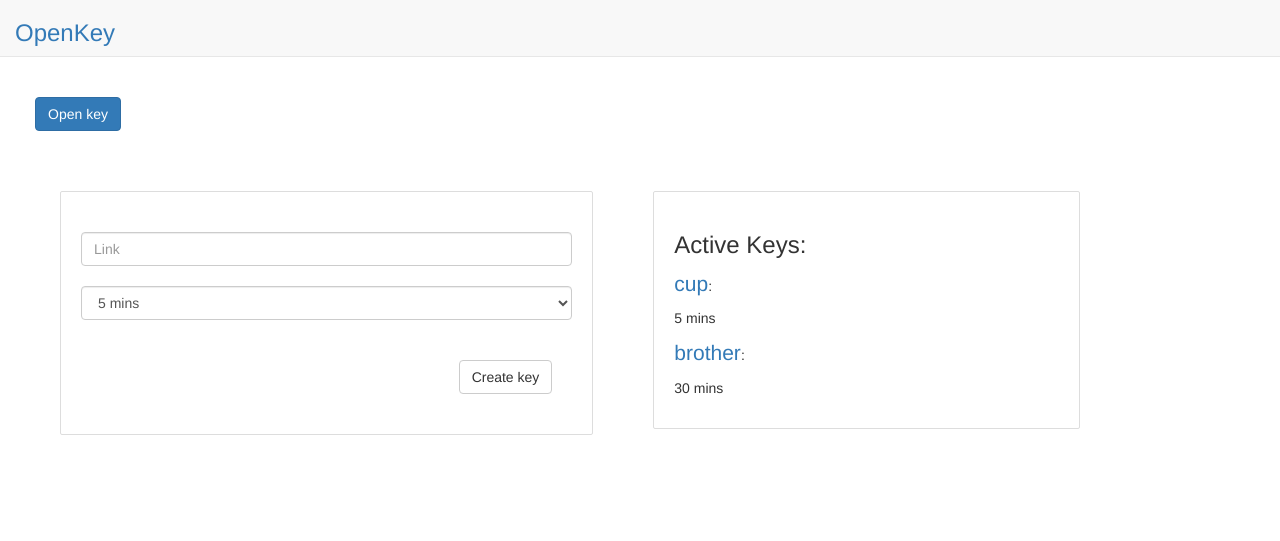
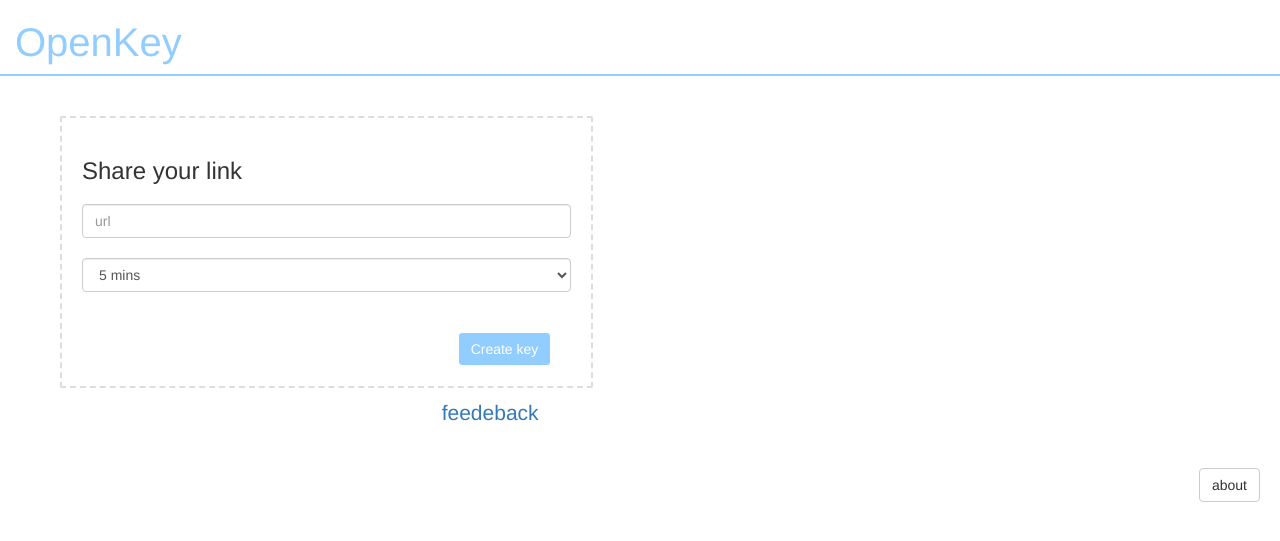
Before and after one commit to andreGarvin/openkey, a Flask app: page / in a window 1280 px wide. Shown: the top 541 px of the page. Run offline with Flask 2, Linux system fonts and the light colour scheme; some libraries are stand-ins or nearby versions.

Commit message:
made some UI changes to openkey

```diff
--- a/app.py
+++ b/app.py
@@ -12,11 +12,13 @@ db = loads( open('db.json', 'r').read() )
 
 # check url function
 def check_url( url ):
+
     """
         this function checks wether the url sent
         by the user is valid or does nopt leasd to a
         broken url
     """
+
     try:
         req = requests.get( url )
 
@@ -31,9 +33,11 @@ def check_url( url ):
 
 
 def post_key( post_data ):
+
     """
         posts a new url to the db.json file
     """
+
     resp = check_url( post_data['link'] )
 
     if resp['status'] == True:
@@ -57,18 +61,17 @@ def post_key( post_data ):
 
         return render_template('index.html', keys='')
 
+
+
 def find_key( method, key ):
 
     key = key.lower()
 
     result = None
 
-    print( key )
-
     for i in db['activeKeys']['keys']:
 
         if i['key'].lower() == key:
-            print 'Y'
             result = { 'key': i['link'], 'status': True }
 
 
@@ -89,6 +92,8 @@ def find_key( method, key ):
 @app.route('/', methods=['GET', 'POST'])
 def home():
 
+    print( request.values )
+
     if request.method == 'POST':
 
         if len( request.form['link'] ) != 0:
@@ -105,7 +110,6 @@ def home():
 
 
 
-# work on this route later at home
 @app.route('/<key>', methods=['GET', 'POST'])
 def GETkey( key ):
 
@@ -119,4 +123,18 @@ def GETkey( key ):
 
 
 if __name__ == '__main__':
-    app.run()
+    # app.run()
+    app.run(host=os.getenv('IP', '0.0.0.0'), port=int(os.getenv('PORT', 8080)),debug=True)
+
+"""
+<form method='POST' action="https://openkey.herokuapp.com/">
+    <input type="text" name='link' value='https://www.google.com'>
+    <select class="form-control" name="time">
+                            <option>5 mins</option>
+                            <option>10 mins</option>
+                            <option>30 mins</option>
+                            <option>1 hr</option>
+                        </select>
+    <input type="submit" class="btn btn-default pull-right" value="Create key">
+  </form>
+"""
--- a/db.json
+++ b/db.json
@@ -1 +1 @@
-{"activeKeys": {"count": 2, "keys": [{"link": "https://facebook.github.io/react/", "key": "cup", "time": "5 mins"}, {"link": "https://facebook.github.io/react/", "key": "brother", "time": "30 mins"}]}, "word_bank": ["card", "pillow", "house", "cat", "key", "CD", "cellphone", "dogs", "umbrella", "brother", "car", "DVD", "spider", "kill", "plate", "snap", "sister", "pencil", "editor", "paper", "guitar", "icon", "tree", "code", "fork", "leaf", "super", "soda", "pepsi", "phone", "cup", "bottle", "printer", "photo", "window", "paper", "master", "water", "pen", "book", "console", "spoon", "word", "python", "new", "jacket"], "db_len": 0}
+{"activeKeys": {"count": 4, "keys": [{"link": "https://facebook.github.io/react/", "key": "cup", "time": "5 mins"}, {"link": "https://facebook.github.io/react/", "key": "brother", "time": "30 mins"}, {"link": "https://www.google.com/search?q=andre+Garvin", "key": "word", "time": "30 mins"}, {"link": "https://www.google.com/search?q=andre+Garvin", "key": "python", "time": "30 mins"}]}, "db_len": 0, "word_bank": ["card", "pillow", "house", "cat", "key", "CD", "cellphone", "dogs", "umbrella", "brother", "car", "DVD", "spider", "kill", "plate", "snap", "sister", "pencil", "editor", "paper", "guitar", "icon", "tree", "code", "fork", "leaf", "super", "soda", "pepsi", "phone", "cup", "bottle", "printer", "photo", "window", "paper", "master", "water", "pen", "book", "console", "spoon", "word", "python", "new", "jacket"]}
--- a/templates/index.html
+++ b/templates/index.html
@@ -5,38 +5,64 @@
         <!-- Latest compiled and minified CSS -->
         <link rel="stylesheet" href="https://maxcdn.bootstrapcdn.com/bootstrap/3.3.7/css/bootstrap.min.css" integrity="sha384-BVYiiSIFeK1dGmJRAkycuHAHRg32OmUcww7on3RYdg4Va+PmSTsz/K68vbdEjh4u" crossorigin="anonymous" />
         <style type="text/css">
+            .navbar {
+                margin-bottom: 0px;
+                border-bottom: 2px solid #92cdff;
+            }
             .logo {
-              color: #337ab7;
+                font-size: 40px;
+                color: #92cdff;
             }
             .bin {
                 background-color: #fff;
-                border: 1px solid #ddd;
+                border: 2px dashed #ddd;
                 border-radius: 2px;
                 padding: 20px;
                 margin: 40px 0px 0px 60px;
             }
+            input {
+                border: 1px dashed #ddd;
+            }
             .bin .form-control {
                 margin: 20px 0px 20px 0px;
             }
-            .btn {
-                margin: 20px;
+            .CTA {
+                background-color: #92cdff;
+                border-color: #fff;
+                margin-right: 10px;
+                margin-top: 10px;
+                color: #fff;
+            }
+            .btn-default {
+                margin-top: 20px;
+                margin-right: 20px;
+            }
+            #feedback {
+                margin-top: 10px;
+                cursor: pointer;
+                color: #337ab7;
+            }
+            #feedback:hover {
+                text-decoration: underline;
             }
         </style>
     </head>
     <body>
 
-        <div class="navbar navbar-default navbar-static-top">
+        <div class="navbar navbar-static-top">
             <h3 class='col-md-1 col-xs-2 logo'>OpenKey</h3>
+            <!--<button id='open' class="CTA btn btn-primary pull-right">Open key</button>-->
         </div>
 
         <div class="container-fluid">
-            <button id='open' class="btn btn-primary">Open key</button>
+
             <div class="row">
 
-                <div class="bin col-md-5 col-xs-5">
-                    <form method='POST'>
+                <div class="bin col-md-5 col-xs-9 col-sm-6 col-xs-offset-3 col-md-offset-3">
+                    <h3 class="text-left">Share your link</h3>
+                    <form method='POST' action='{{ url_for("home") }}'>
 
-                        <input type="text" class='form-control' name="link" placeholder='Link' />
+                        <input type="text" class='form-control' name="link" placeholder='url' />
 
                         <select class="form-control" name='time'>
                             <option>5 mins</option>
@@ -45,27 +71,33 @@
                             <option>1 hr</option>
                         </select>
 
-                        <input type="submit" class='btn btn-default pull-right' value="Create key"/>
+                        <input type="submit" class='CTA btn btn-default pull-right' value="Create key"/>
 
                     </form>
                 </div>
 
-                <div class="bin col-md-4 col-xs-4">
+                <p id='feedback' class="lead col-xs-3 col-md-3 col-xs-offset-7 col-md-offset-4 col-sm-offset-4">
+                    feedeback
+                </p>
 
-                    <h3>Active Keys:</h3>
+                <!--{% if keys == '' %}-->
+                <!--<div class="bin col-md-4 col-xs-4">-->
 
-                    {% for k in keys %}
-                        <p>
-                            <a id='key' class='lead' href="{{ k['link'] }}">{{ k['key'] }}</a>: <p>{{ k['time'] }}</p>
-                        </p>
-                    {% endfor %}
+                <!--    <h3>Active Keys:</h3>-->
 
-                </div>
+                <!--    {% for k in keys %}-->
+                <!--        <p>-->
+                <!--            <a id='key' class='lead' href="{{ k['link'] }}">{{ k['key'] }}</a>: <p>{{ k['time'] }}</p>-->
+                <!--        </p>-->
+                <!--    {% endfor %}-->
+
+                <!--</div>-->
+                <!--{% endif %}-->
 
             </div>
         </div>
 
-
+        <button class="btn btn-default pull-right">about</button>
         <script src="https://ajax.googleapis.com/ajax/libs/jquery/3.1.0/jquery.min.js"></script>
         <script src="https://unpkg.com/axios/dist/axios.min.js"></script>
         <script type="text/javascript">
```
